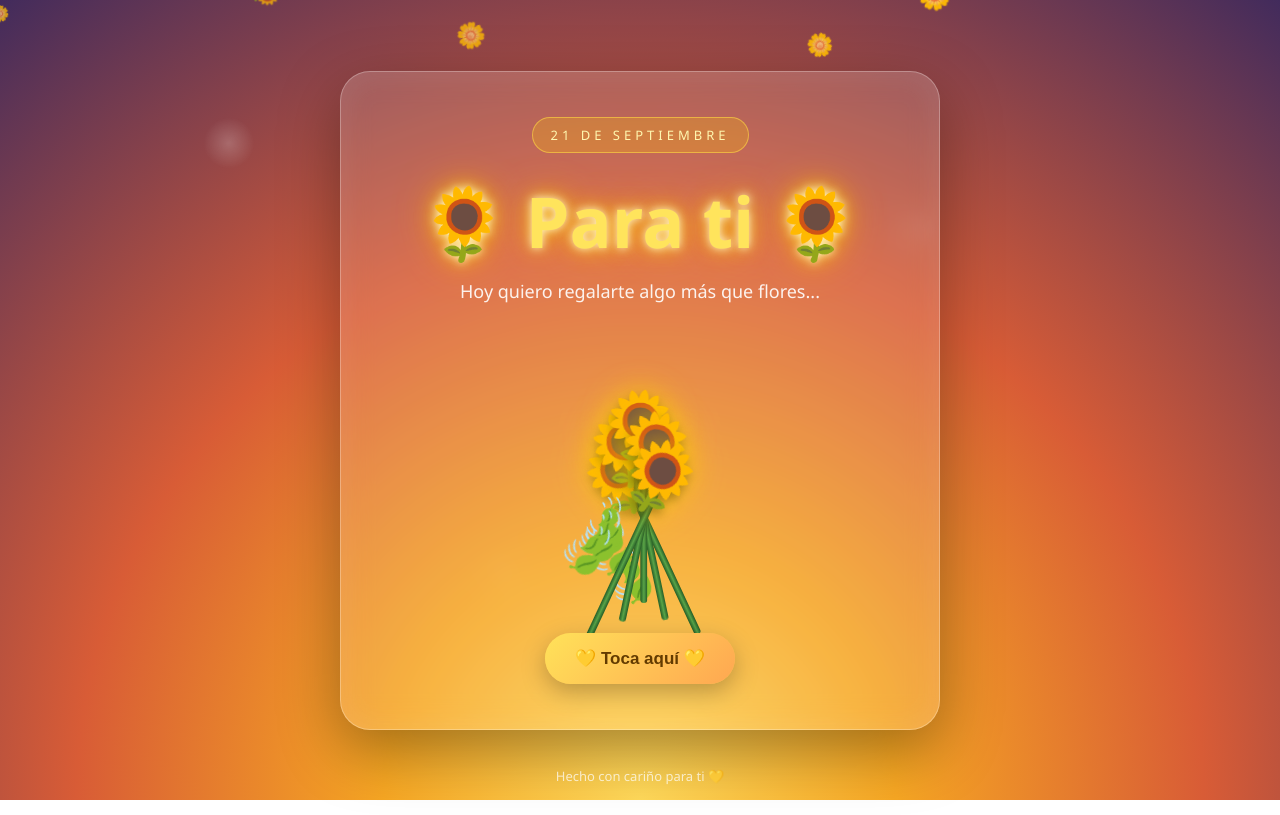
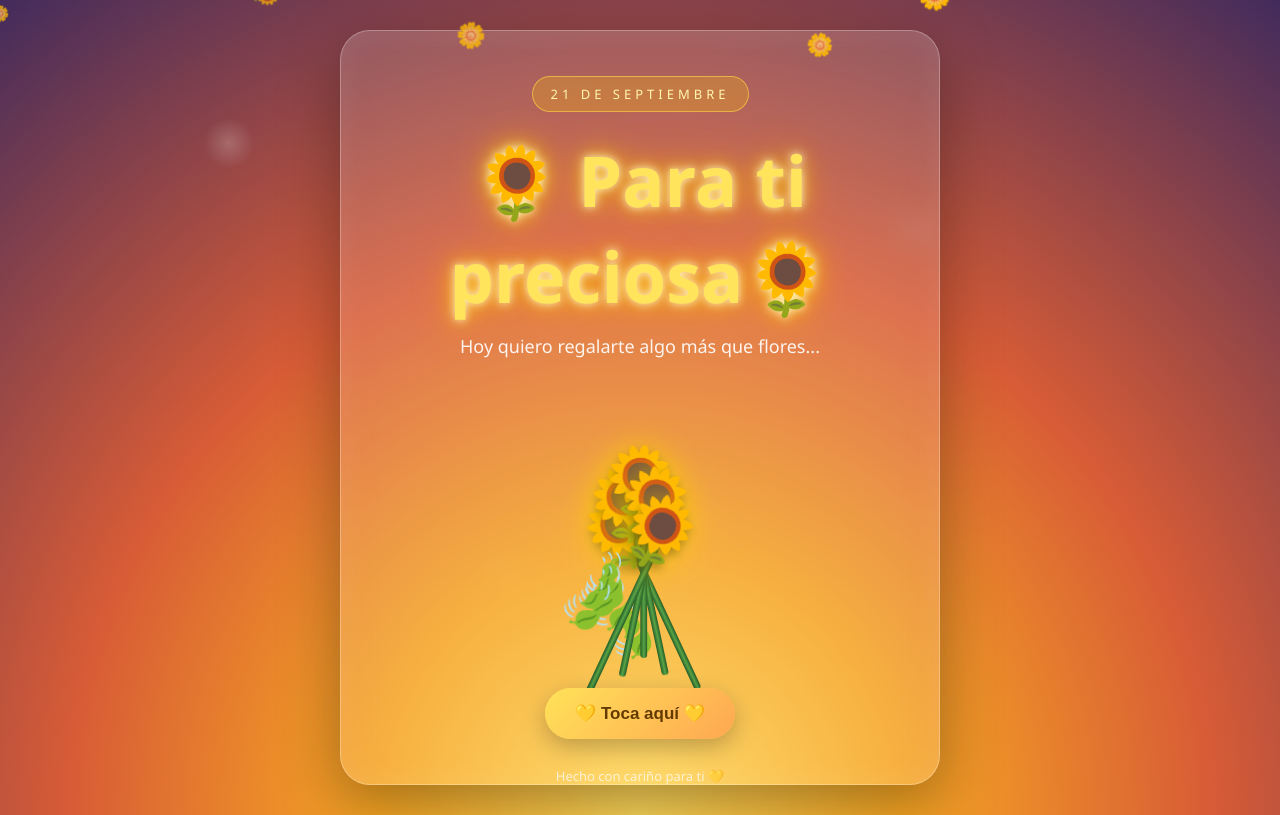
Before and after one commit to andremendoza1/Flores-amarillas-, a plain HTML site: page index.html in a window 1280 px wide. Drawn offline with Linux system fonts and the light colour scheme.

Commit message:
Modify title and heading in index.html
Updated the title and a heading in the HTML file.

```diff
--- a/index.html
+++ b/index.html
@@ -23,7 +23,7 @@
                 21 DE SEPTIEMBRE
             </div>
 
-            <h1>🌻 Para ti 🌻</h1>
+            <h1>🌻 Para ti preciosa🌻</h1>
 
             <p class="subtitle">
                 Hoy quiero regalarte algo más que flores...
```
